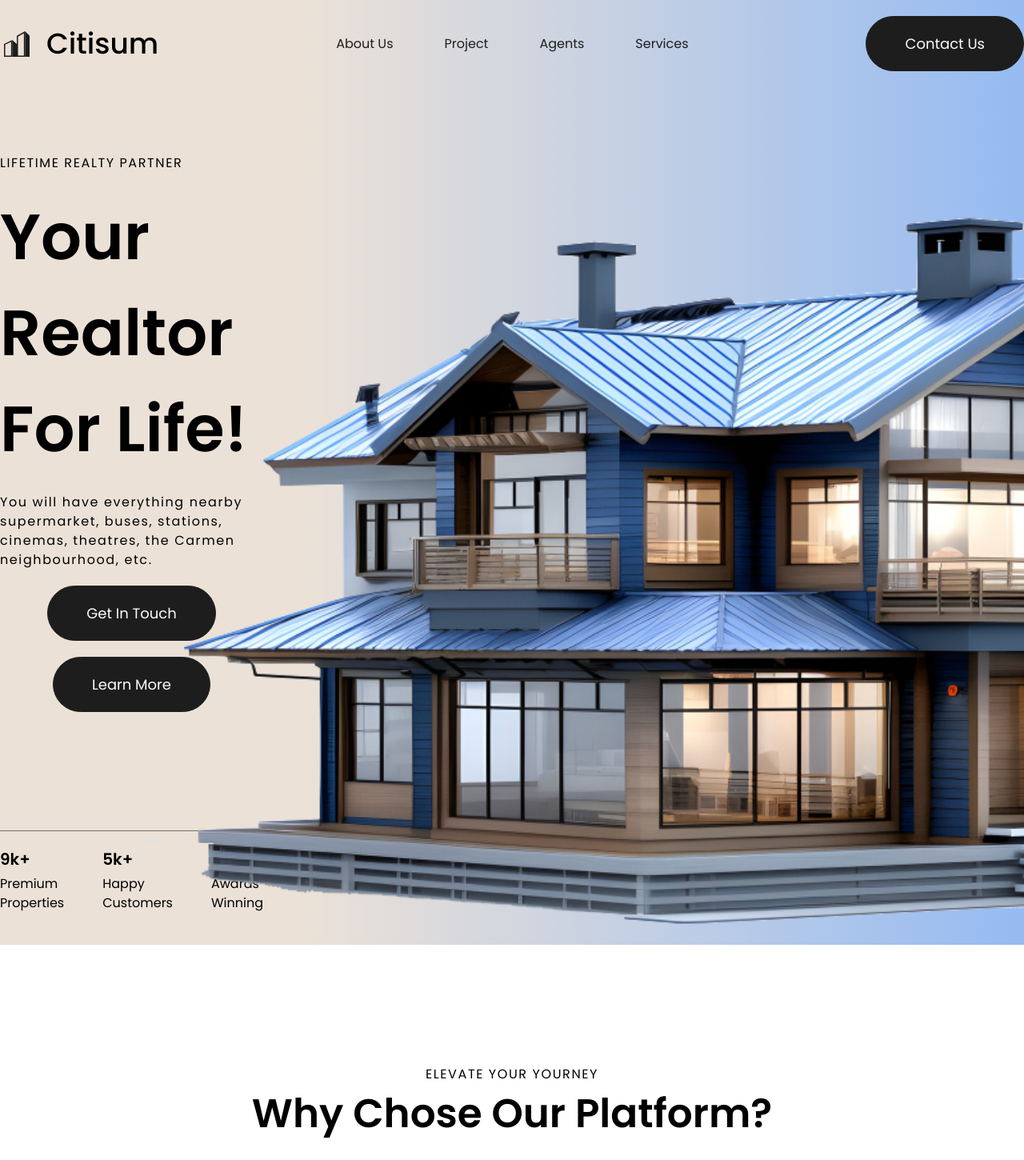
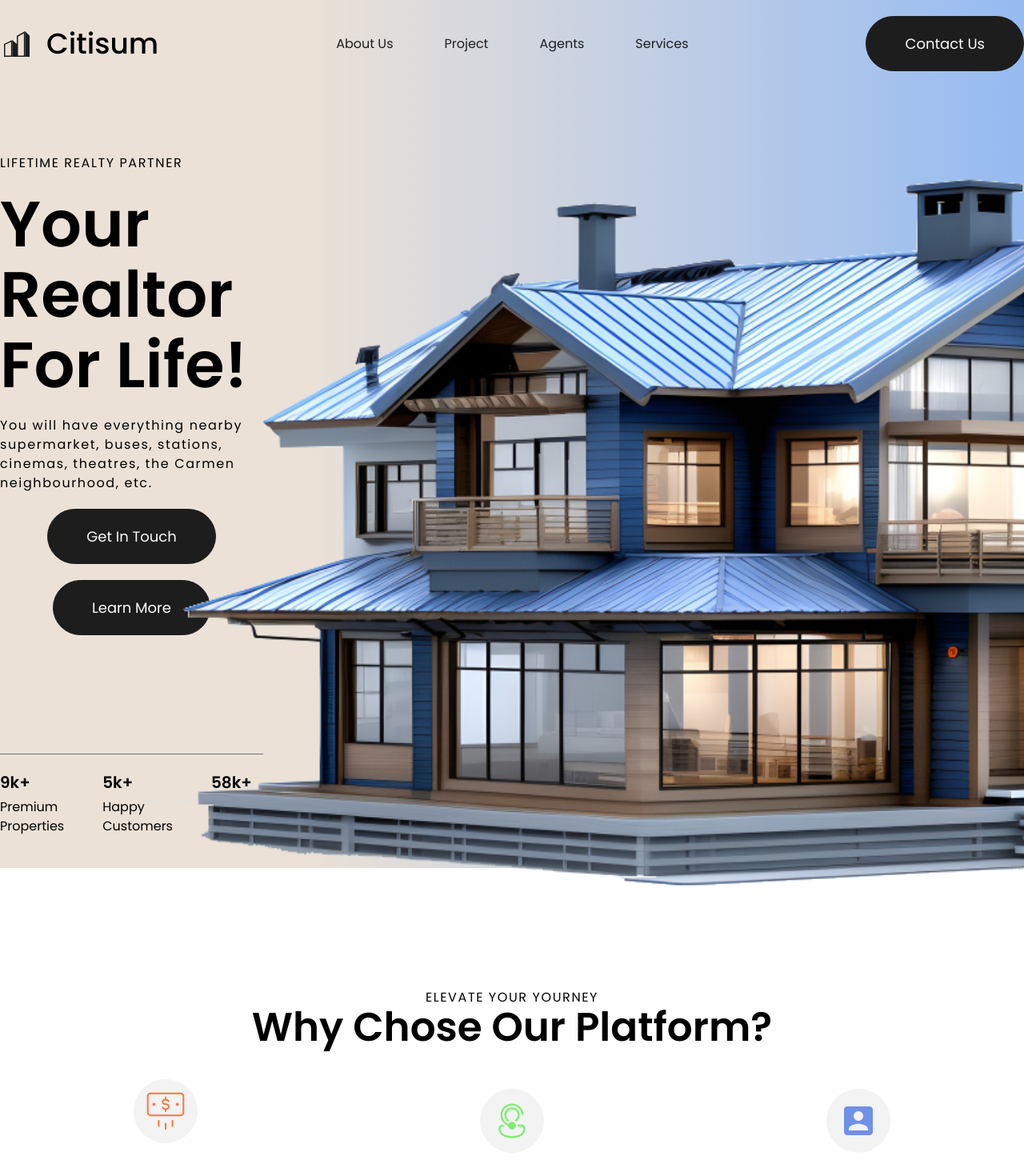
Before and after one commit to Abandoned-knowledge/citisum-behance-vue, a Vue app: page / in a window 1280 px wide. Shown: the top 1450 px of the page at 80% size. Built offline with nearby package versions, Linux system fonts and the light colour scheme.

Commit message:
fix: add line-height in _test.scss

```diff
--- a/src/assets/sass/_text.scss
+++ b/src/assets/sass/_text.scss
@@ -1,16 +1,19 @@
 .h1-text {
   @apply font-semibold capitalize;
   font-size: var(--h1-text);
+  line-height: 110%;
 }
 
 .h2-text {
   @apply font-semibold capitalize;
   font-size: var(--h2-text);
+  line-height: 100%;
 }
 
 .h3-text {
   @apply font-semibold capitalize;
   font-size: var(--h3-text);
+  line-height: 100%;
 }
 
 .title-text {
```
